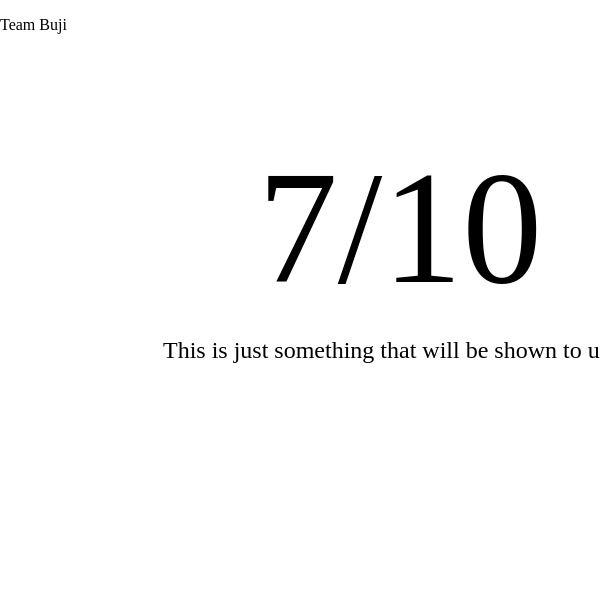
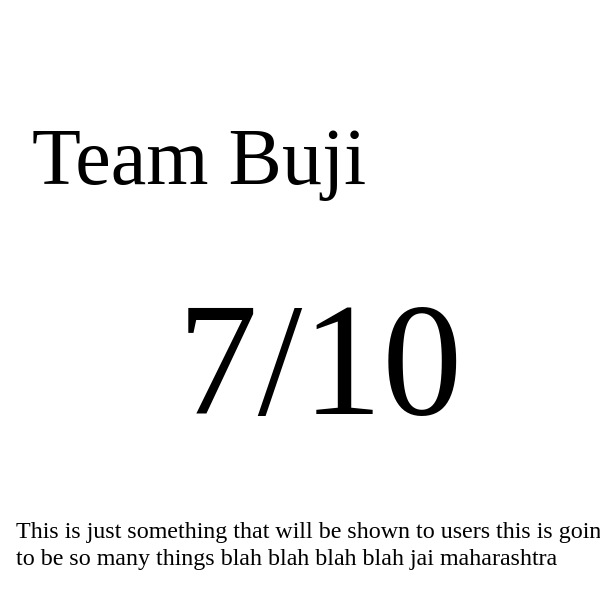
Before and after one commit to nyanag/buji, a browser extension: page popup.html in a window 400 px wide. Shown: the top 608 px of the page, 600 px wide, since content can reach past the window. Drawn offline with Linux system fonts and the light colour scheme.

Commit message:
Design styling

```diff
--- a/popup.html
+++ b/popup.html
@@ -7,12 +7,15 @@
 
 </head>
 <body>
-  <p>Team Buji</p>
-  <p id="websiteName"></p>
-  <p id="productInfo"></p>
+  <div>
+    <p class="medium-text">Team Buji</p>
+    <!-- <p id="websiteName"></p>
+    <p id="productInfo"></p> -->
+  </div>
+
   <div class="large-text-container">
     <div class="large-text">7/10</div>
-    <div class="information">This is just something that will be shown to users</div>
+    <div class="information">This is just something that will be shown to users this is going to be so many things blah blah blah blah jai maharashtra </div>
   </div>
 
 </body>
--- a/styles.css
+++ b/styles.css
@@ -19,8 +19,8 @@
 }
 
 body {
-  width: 50rem;
-  height: 50rem;
+  width: 40rem;
+  height: 40rem;
   margin: 0 auto;
 }
 
@@ -36,8 +36,16 @@ body {
 .large-text {
   font-size: 10rem;
   margin-bottom: 1rem;
+  padding: 2rem;
+}
+
+.medium-text {
+  font-size: 5rem;
+  margin-bottom: 1rem;
+  padding: 2rem;
 }
 
 .information {
   font-size: 1.5rem;
+  margin: 1rem;
 }
```
